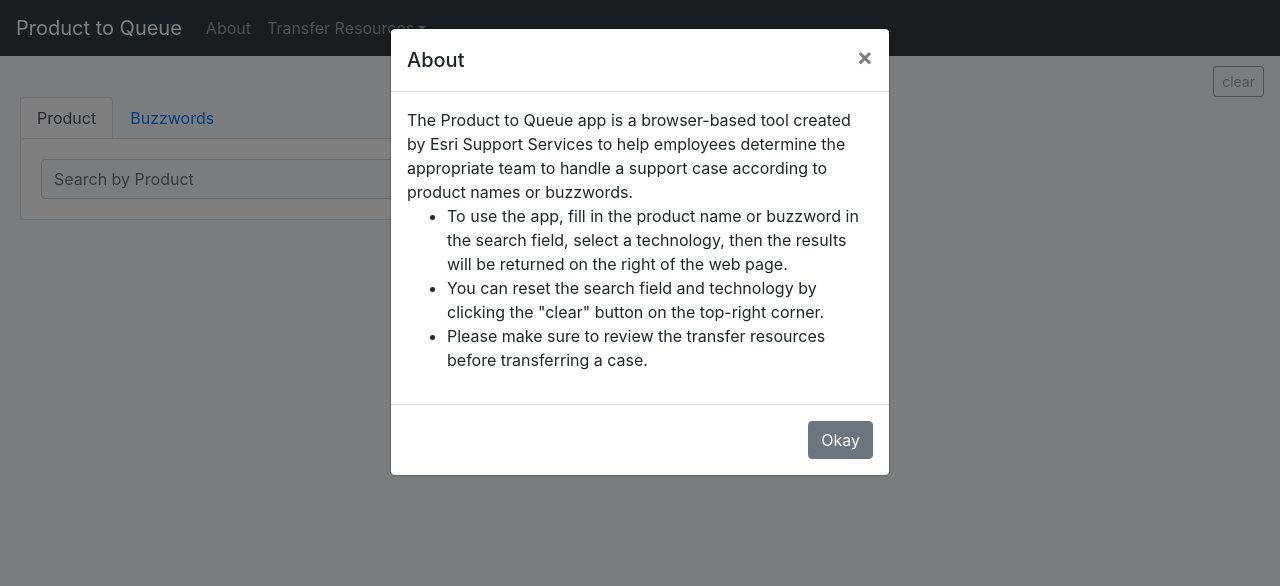
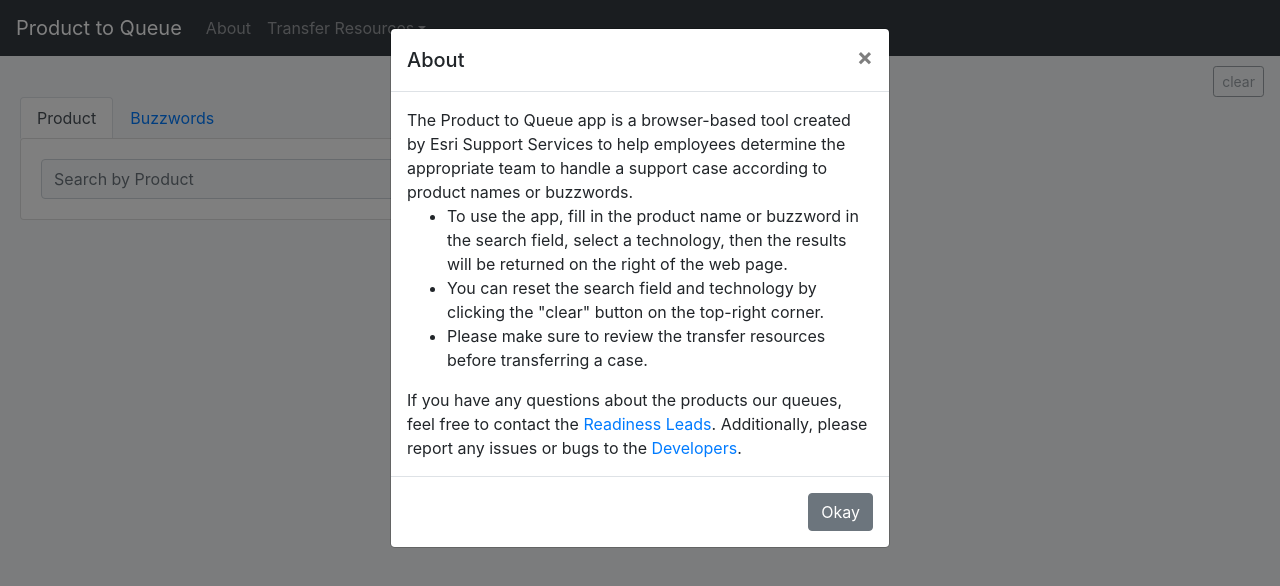
Before and after one commit to benelan/product2queue, a React (Create React App) app: page / in a window 1280 px wide. Both pictures are taken after a click on the link "About". Shown: the top 586 px of the page. Built offline with nearby package versions, Linux system fonts and the light colour scheme.

Commit message:
added contact emails and some buzzwords

```diff
--- a/src/components/ui/About.js
+++ b/src/components/ui/About.js
@@ -20,13 +20,16 @@
         <ModalBody>
           The Product to Queue app is a browser-based tool created by Esri Support Services to help employees
           determine the appropriate team to handle a support case according to product names or buzzwords.<br />
+
           <ul>
             <li>To use the app, fill in the product name or buzzword in the search field, select a technology,
           then the results will be returned on the right of the web page.</li>
             <li>You can reset the search field and technology by clicking the "clear" button on the top-right corner. </li>
             <li>Please make sure to review the transfer resources before transferring a case.</li>
           </ul>
-        </ModalBody>
+
+          If you have any questions about the products our queues, feel free to contact the <a href="mailto:supt-readinessleads@esri.com?subject=Product%20Supportability%20Question"> Readiness Leads</a>. Additionally, please report any issues or bugs to the <a href="mailto:belan@esri.com?cc=lxie@esri.com&subject=Product%20App%20Issue">Developers</a>.
+          </ModalBody>
         <ModalFooter>
           <Button color="secondary" onClick={toggle}>Okay</Button>
         </ModalFooter>
```
Also changed, not shown: public/data/product_queue.csv.
